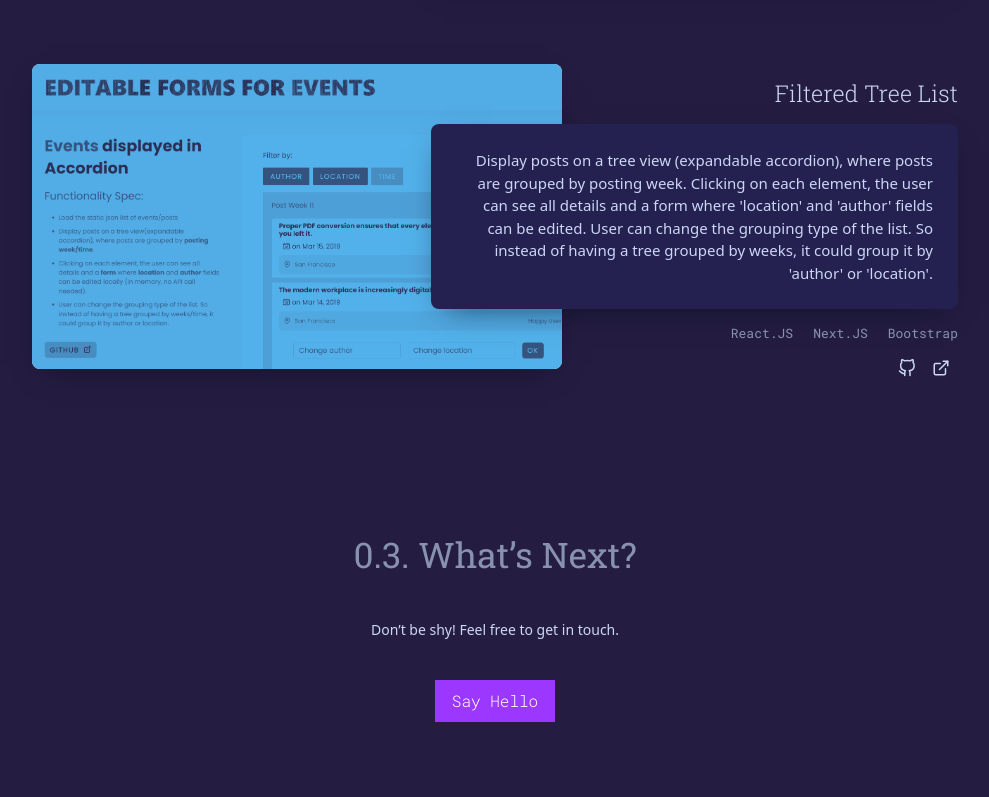
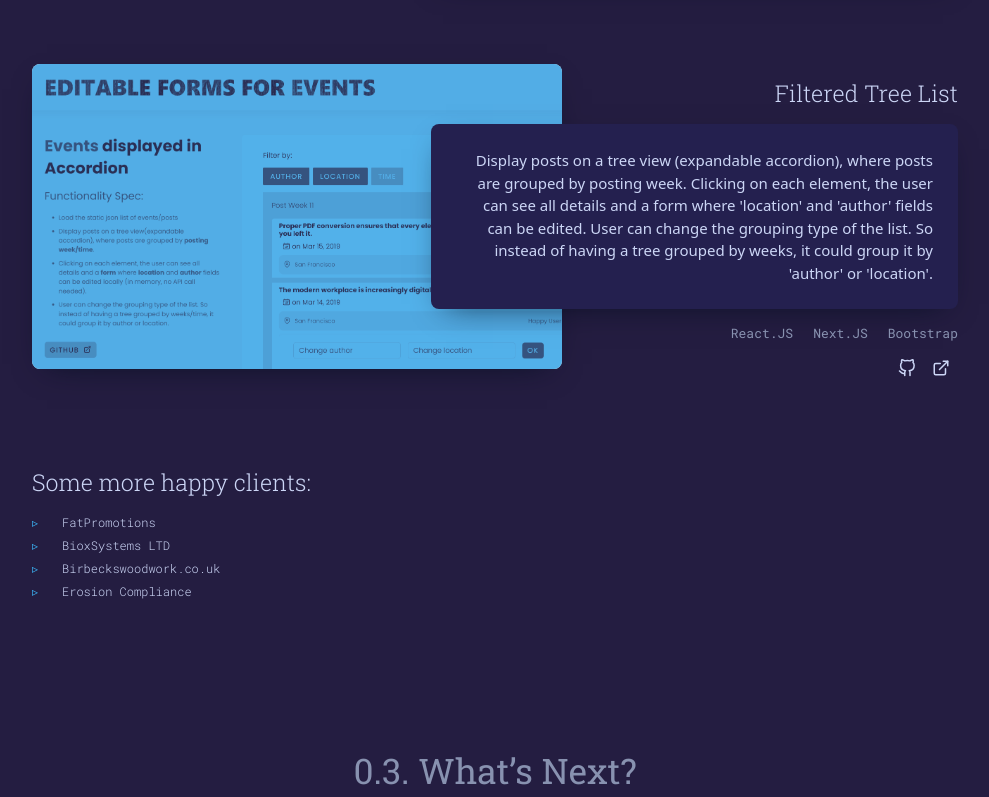
Before and after one commit to olenadm/Olena-React-Portfolio, a Next.js app: page / in a window 1280 px wide. Shown: the part 2134-2931 px from the top of the page, without its empty margins (145-1134 px from the left). Built offline with nearby package versions, Linux system fonts and the light colour scheme.

Commit message:
Update Projects.tsx

```diff
--- a/src/components/Projects.tsx
+++ b/src/components/Projects.tsx
@@ -1,7 +1,7 @@
 import { Col, Row } from "react-bootstrap";
 import Image from "next/image";
 import Link from "next/link";
-import { ExternalLink, GitHub} from "react-feather";
+import { ExternalLink, GitHub } from "react-feather";
 import { getAllProjectData } from "@/pages/api/hello";
 
 const allProjects = getAllProjectData();
@@ -17,7 +17,11 @@ const Projects: React.FC = () => {
           {allProjects.map((project, index: number) => {
             return (
               <Row className="project" key={project.id}>
-                <Col xs={{ order: "last" }} sm={7} md={{ order: index % 2 ? "last" : "first" }}>
+                <Col
+                  xs={{ order: "last" }}
+                  sm={7}
+                  md={{ order: index % 2 ? "last" : "first" }}
+                >
                   <div className="project-image">
                     <Link href={project.url}>
                       <div className="img">
@@ -45,13 +49,15 @@ const Projects: React.FC = () => {
                     })}
                   </ul>
                   <div className="project-links">
-                    {project.git && <a
-                      href={project.git}
-                      rel="noopener noreferrer"
-                      target="_blank"
-                    >
-                      <GitHub size={18} />
-                    </a>}
+                    {project.git && (
+                      <a
+                        href={project.git}
+                        rel="noopener noreferrer"
+                        target="_blank"
+                      >
+                        <GitHub size={18} />
+                      </a>
+                    )}
                     <a
                       href={project.url}
                       rel="noopener noreferrer"
@@ -64,6 +70,25 @@ const Projects: React.FC = () => {
               </Row>
             );
           })}
+          <h3 className="my-3">Some more happy clients:</h3>
+          <ul className="skills-list">
+            <li>
+              <Link href="https://www.fatpromotions.co.uk/">FatPromotions</Link>
+            </li>
+            <li>
+              <Link href="https://www.bioxsystems.com">BioxSystems LTD</Link>
+            </li>
+            <li>
+              <Link href="https://birbeckswoodwork.co.uk/">
+                Birbeckswoodwork.co.uk
+              </Link>
+            </li>
+            <li>
+              <Link href="https://www.erosioncompliance.com/">
+                Erosion Compliance
+              </Link>
+            </li>
+          </ul>
         </Col>
       </Row>
     </section>
```
